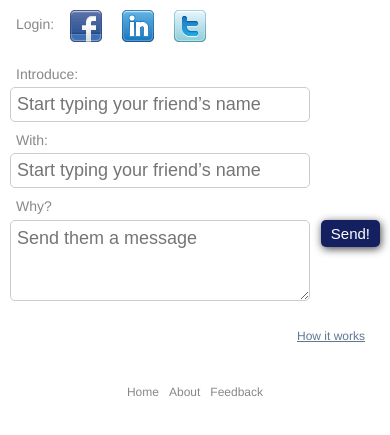
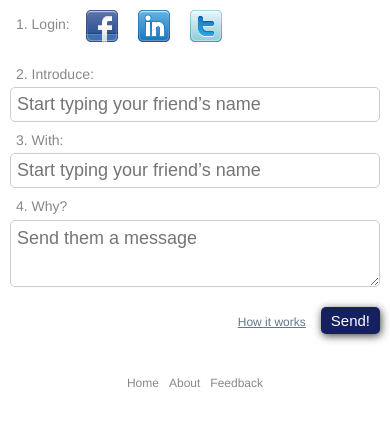
Before and after one commit to chitrakojha/introduceme, a PHP site: page /en/ in a window 390 px wide. Shown: the part 95-530 px from the top of the page. Run offline with PHP 8.4, Linux system fonts and the light colour scheme; a stand-in replaces the project's code that opens the database connection; some libraries are stand-ins or nearby versions.

Commit message:
updated mobile styles

```diff
--- a/dev/content/en/common.xml
+++ b/dev/content/en/common.xml
@@ -18,12 +18,13 @@
 	</home>
 
 	<introduce>
-		<login>Login:</login>
-		<login_first>← You need to login here first</login_first>
-		<introduce>Introduce:</introduce>
-		<with>With:</with>
+		<login>1. Login:</login>
+		<login_here_first>← You need to login here first</login_here_first>
+		<login_first>You need to login first</login_first>
+		<introduce>2. Introduce:</introduce>
+		<with>3. With:</with>
 		<enter_name>Start typing your friend’s name</enter_name>
-		<why>Why?</why>
+		<why>4. Why?</why>
 		<message>Send them a message</message>
 		<submit>Send!</submit>
 		<help>How it works</help>
@@ -106,9 +107,9 @@ LINK</message>
 		<view_facebook>View this Facebook profile</view_facebook>
 		<view_twitter>View this Twitter profile</view_twitter>
 		<view_linkedin>View this LinkedIn profile</view_linkedin>
-		<view_persons_facebook>View PERSON's Facebook profile</view_persons_facebook>
-		<view_persons_twitter>View PERSON's Twitter profile</view_persons_twitter>
-		<view_persons_linkedin>View PERSON's LinkedIn profile</view_persons_linkedin>
+		<view_persons_facebook>PERSON on Facebook</view_persons_facebook>
+		<view_persons_twitter>PERSON on Twitter</view_persons_twitter>
+		<view_persons_linkedin>PERSON on LinkedIn</view_persons_linkedin>
 	</view>
 
 	<settings>
--- a/dev/css/style.scss
+++ b/dev/css/style.scss
@@ -36,7 +36,7 @@ a.button {
 
 header {
 	padding: 0 20px; width: $fullWidth; height: 95px; margin: 0 auto; position: relative;
-	h1 { height: 90px; width: 234px; right: 20px; top: 0; position: absolute; background: url(/images/logo.png) no-repeat; }
+	h1 { height: 79px; width: 234px; right: 20px; top: 0; position: absolute; background: url(/images/logo.png) no-repeat; }
 	a { text-decoration: none; }
 	h2 { position: absolute; top: 0; left: 0; }
 }
@@ -59,20 +59,17 @@ footer {
 
 input[type="text"], input[type="email"], textarea { width: 260px; padding: 10px; font-size: 18px; line-height: 18px; background: #FFF; border: 1px solid #CCC; @include borderRadius($borderRadius); }
 
-@media only screen and (max-width: 480px) {
+@media only screen and (max-width: 640px) {
 	#main { min-height: none; }
 	header {
-		width: auto;
+		width: auto; padding: 0;
 		h1 { position: static; margin: 0 auto; }
 	}
 	footer {
 		width: auto; padding: 20px 10px 20px;
 		a { margin: 0 5px; }
 	}
-	input[type="text"], input[type="email"], textarea { width: auto; padding: 6px; }
-}
-@media only screen and (max-width: 480px) and (min-width: 320px) {
-	input[type="text"], input[type="email"], textarea { width: 320px - 34; }
+	input[type="text"], input[type="email"], textarea { @include boxSizing(border-box); width: 100%; padding: 6px; }
 }
 
 /***************************************************
@@ -119,26 +116,26 @@ input[type="text"], input[type="email"], textarea { width: 260px; padding: 10px;
 		p { text-align: center; }
 	}
 }
-@media only screen and (max-width: 480px) {
+@media only screen and (max-width: 640px) {
 	.homePage {
 		#main { width: auto; padding: 0 10px; }
 		#formIntroduce {
 			.introduceeInput1, .introduceeInput2 { float: none; padding: 0 0 10px 0; }
-			.friendSelector .filteredFriends { width: auto; }
-			textarea { width: auto; }
+			.friendSelector .filteredFriends {
+				@include boxSizing(border-box); width: 100%; top: 55px;
+				li { padding: 4px 5px; }
+			}
+			textarea { width: 100%; }
 		}
 		#previousIntroductions { padding: 10px 0 0; }
 		#info { width: auto; display: none; }
 	}
 }
-@media only screen and (max-width: 480px) and (min-width: 320px) {
-	.homePage #formIntroduce textarea { width: 320px - 34; }
-	.homePage #formIntroduce .friendSelector .filteredFriends { width: 320px - 26; }
-}
 
 /***************************************************
  * View introduction page
  **************************************************/
+
 #formEmail {
 	#email { font-size: 16px; float: left; margin-right: 10px; }
 	#email.invalid { border: 1px solid #CD0A0A; }
@@ -216,22 +213,21 @@ input[type="text"], input[type="email"], textarea { width: 260px; padding: 10px;
 		.screenName { display: block; font-size: 15px; }
 	}
 }
-@media only screen and (max-width: 480px) {
+@media only screen and (max-width: 640px) {
 	.viewIntroductionPage {
 		#main { width: auto; padding: 0 10px; }
 		.profileTextLinks {
 			display: block; padding: 14px 0 6px;
-			ul { padding: 0; margin: 0; }
-			li { list-style: none; padding: 0; margin: 0; }
+			li { padding: 0; margin: 0; }
 		}
 		.login { width: auto; margin: 10px auto 0; padding: 10px; }
 		.col1 { width: auto; float: none; padding: 0; }
 		.col2 { display: none; }
 		#formMessage {
 			width: auto;
-			textarea { width: auto; }
+			textarea { width: 100%; }
 		}
-		#formEmail #email { width: auto; }
+		#formEmail #email { width: 100%; }
 		#messages {
 			.message {
 				padding: 10px 0 10px;
@@ -242,13 +238,9 @@ input[type="text"], input[type="email"], textarea { width: 260px; padding: 10px;
 		.twitterProfile .twitterLogo a { background-image: none; }
 	}
 }
-@media only screen and (max-width: 480px) and (min-width: 320px) {
-	.viewIntroductionPage #formMessage textarea { width: 320px - 34; }
-	.viewIntroductionPage #formEmail #email { width: 320px - 34 - 22; }
-}
 
 /***************************************************
- * Other minor page
+ * Other minor pages
  **************************************************/
 
 .sendIntroductionPage {
@@ -278,7 +270,7 @@ input[type="text"], input[type="email"], textarea { width: 260px; padding: 10px;
 	p { margin: 0 0 16px 0; }
 	.author { margin: 30px 0 16px 0; }
 }
-@media only screen and (max-width: 480px) {
+@media only screen and (max-width: 640px) {
 	.sendIntroductionPage, .settingsPage, .mergeAccountsPage, .aboutPage {
 		#main { width: auto; padding: 0 10px; }
 	}
--- a/dev/js/introduceme.js
+++ b/dev/js/introduceme.js
@@ -232,10 +232,16 @@ var introduceme = (function (module) {
 			}
 		} else {
 			$(":text, textarea").focus(function() {
-				$("#loginFirst").css({"display": "block", "padding-left": "40px"});
-				$('#loginFirst').animate({
-					paddingLeft: "10px"
-				});
+				if (!module.mobile) {
+					$("#loginFirst").css({"display": "block", "padding-left": "40px"});
+					$('#loginFirst').animate({
+						paddingLeft: "10px"
+					});
+				}
+			}).click(function (e) {
+				if (module.mobile) {
+					alert(module.content.loginFirst);
+				}
 			});
 		}
 
--- a/dev/php/pages/PageIndex.php
+++ b/dev/php/pages/PageIndex.php
@@ -45,7 +45,7 @@ class PageIndex {
 					(!empty($this->userDetails['linkedin_access_token']) ? ' loggedIn' : '').'">LinkedIn</a>'.
 				'<a href="/'.Content::l().'/login/twitter/" id="loginTwitter" class="ir'.
 					(!empty($this->userDetails['twitter_access_token']) ? ' loggedIn' : '').'">Twitter</a>'.
-				'<p id="loginFirst">'.Content::c()->introduce->login_first.'</p>'.
+				'<p id="loginFirst">'.Content::c()->introduce->login_here_first.'</p>'.
 			'</div>'.
 
 			'<form id="formIntroduce" class="clearfix" novalidate="novalidate" autocomplete="off">'.
@@ -71,6 +71,8 @@ class PageIndex {
 
 		$script = '<script>'.
 			'var introduceme = (function (module) {'.
+				'module.content = module.content || {};'.
+				'module.content.loginFirst = "'.Content::c()->introduce->login_first.'";'.
 				'module.personId = '.(!empty($this->userId) ? '"'.$this->userId.'"' : 'null').';'.
 				'module.facebookId = '.(!empty($this->userDetails['facebook_access_token']) ? '"'.$this->userDetails['facebook_id'].'"' : 'null').';'.
 				'module.linkedInId = '.(!empty($this->userDetails['linkedin_access_token']) ? '"'.$this->userDetails['linkedin_id'].'"' : 'null').';'.
--- a/dev/php/ui/Top.php
+++ b/dev/php/ui/Top.php
@@ -22,7 +22,7 @@ class Top {
 				'<script src="/js/modernizr.js"></script>'.
 				'<script>'.
 					'var introduceme = (function (module) {'.
-						'module.mobile = Modernizr.mq("only all and (max-width: 480px)");'.
+						'module.mobile = Modernizr.mq("only all and (max-width: 640px)");'.
 						'return module;'.
 					'}(introduceme || {}));'.
 				'</script>'.
```
Also changed, not shown: dev/css/style.css.
